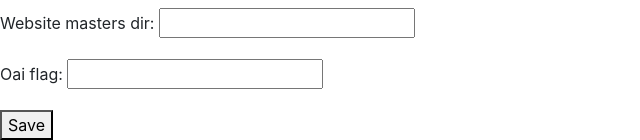
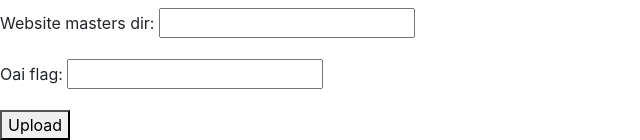
Before and after one commit to UCLALibrary/dlcs-staff-ui, a Django app: template oral_history/templates/oral_history/fileupload.html in a window 1280 px wide. Shown: the part 1711-1851 px from the top of the page, without its empty margins (0-640 px from the left). Run offline with Django 4.2, Linux system fonts and the light colour scheme; the template is opened without the code that fills it: values that come from a table or form of the project are taken from there, others are empty; data comes from the database, SQL or seed files in the repository; parts of the project's set-up code (start-up, migrations or seed data) failed here and were passed over.

Commit message:
SYS-893: Show 'Please Wait' message after submitting file upload form (#73)

```diff
--- a/charts/test-dlcsstaffui-values.yaml
+++ b/charts/test-dlcsstaffui-values.yaml
@@ -6,7 +6,7 @@ replicaCount: 1
 
 image:
   repository: uclalibrary/dlcs-staff-ui
-  tag: v0.8.1
+  tag: v0.8.2
   pullPolicy: Always
 
 nameOverride: ""
--- a/oral_history/templates/oral_history/base.html
+++ b/oral_history/templates/oral_history/base.html
@@ -2,6 +2,9 @@
 <!DOCTYPE html>
 <html>
     <head>
+        <!-- Custom JS -->
+        <script src="{% static 'js/main.js' %}" defer></script>
+
         <!-- Include jquery and bootstrap - use versions compatible with each other -->
         <script src="https://code.jquery.com/jquery-3.5.1.min.js" integrity="sha256-9/aliU8dGd2tb6OSsuzixeV4y/faTqgFtohetphbbj0=" crossorigin="anonymous"></script>
         <script src="https://cdn.jsdelivr.net/npm/bootstrap@4.6.1/dist/js/bootstrap.bundle.min.js" integrity="sha384-fQybjgWLrvvRgtW6bFlB7jaZrFsaBXjsOMm/tB9LTS58ONXgqbR9W8oWht/amnpF" crossorigin="anonymous"></script>
--- a/oral_history/templates/oral_history/fileupload.html
+++ b/oral_history/templates/oral_history/fileupload.html
@@ -21,9 +21,9 @@ item_ark: {{ item.item_ark }}<br>
     {% endfor %}
 {% endif %}
 <br>
-<form name="upload_file_form" method="POST" enctype="multipart/form-data">
+<form name="upload_file_form" method="POST" enctype="multipart/form-data" onsubmit="disable_upload_button(this);">
     {% csrf_token %}
     {{ form.as_p }}
-    <button type="submit">Save</button>
+    <button type="submit" id="upload_button">Upload</button>
 </form>
 {% endblock %}
--- /dev/null
+++ b/static/js/main.js
@@ -0,0 +1,9 @@
+// Custom javascript for the oral history staff ui
+
+// Disable file upload submit button once clicked.
+// The button is restored to normal once Django completes processing and re-renders the form.
+function disable_upload_button(form) {
+	btn = form.elements.upload_button;
+	btn.textContent = "Please wait...";
+	btn.disabled = true;
+}
```
